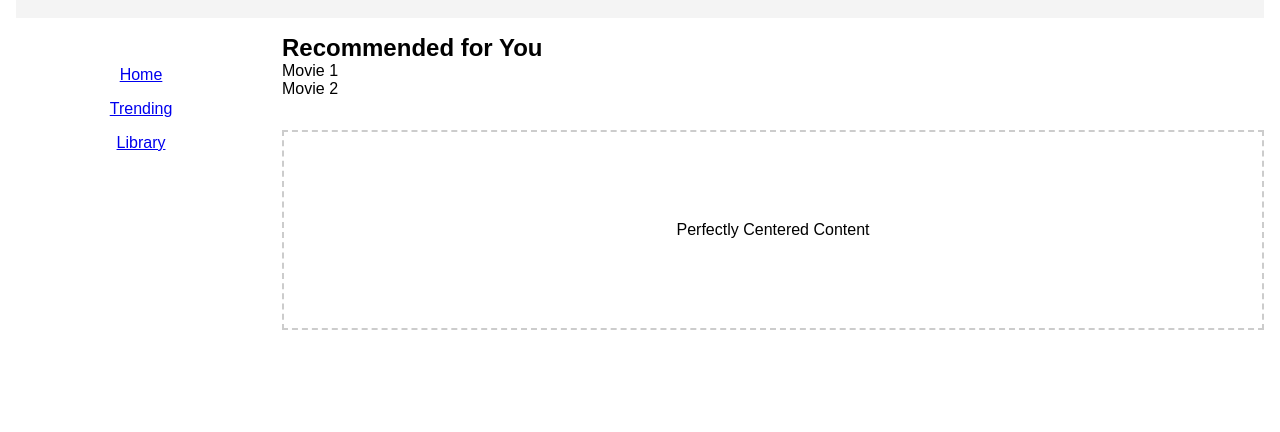
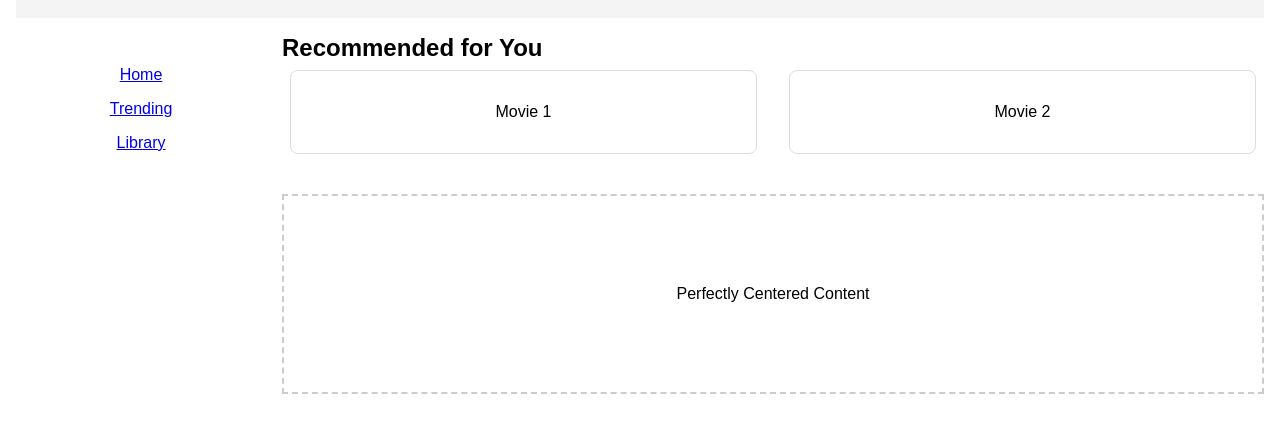
Before and after one commit to lameckkipsang/cineview-dashboard, a plain HTML site: page index.html in a window 1280 px wide. Shown: the part 58-490 px from the top of the page. Drawn offline with Linux system fonts and the light colour scheme.

Commit message:
add movie-grid and movie-card styling

```diff
--- a/style.css
+++ b/style.css
@@ -42,3 +42,16 @@
     border: 2px dashed #ccc;
     margin-top: 2rem;
 }
+.movie-grid {
+    display: grid;
+    grid-template-columns: repeat(auto-fit,minmax(200px, 1fr));
+    gap: 1rem;
+}
+.movie-card {
+    padding: 2rem;
+    border: 1px solid #ddd;
+    border-radius: 8px;
+    margin: 0.5rem;
+    background: #fff;
+    text-align:center;
+}
```
